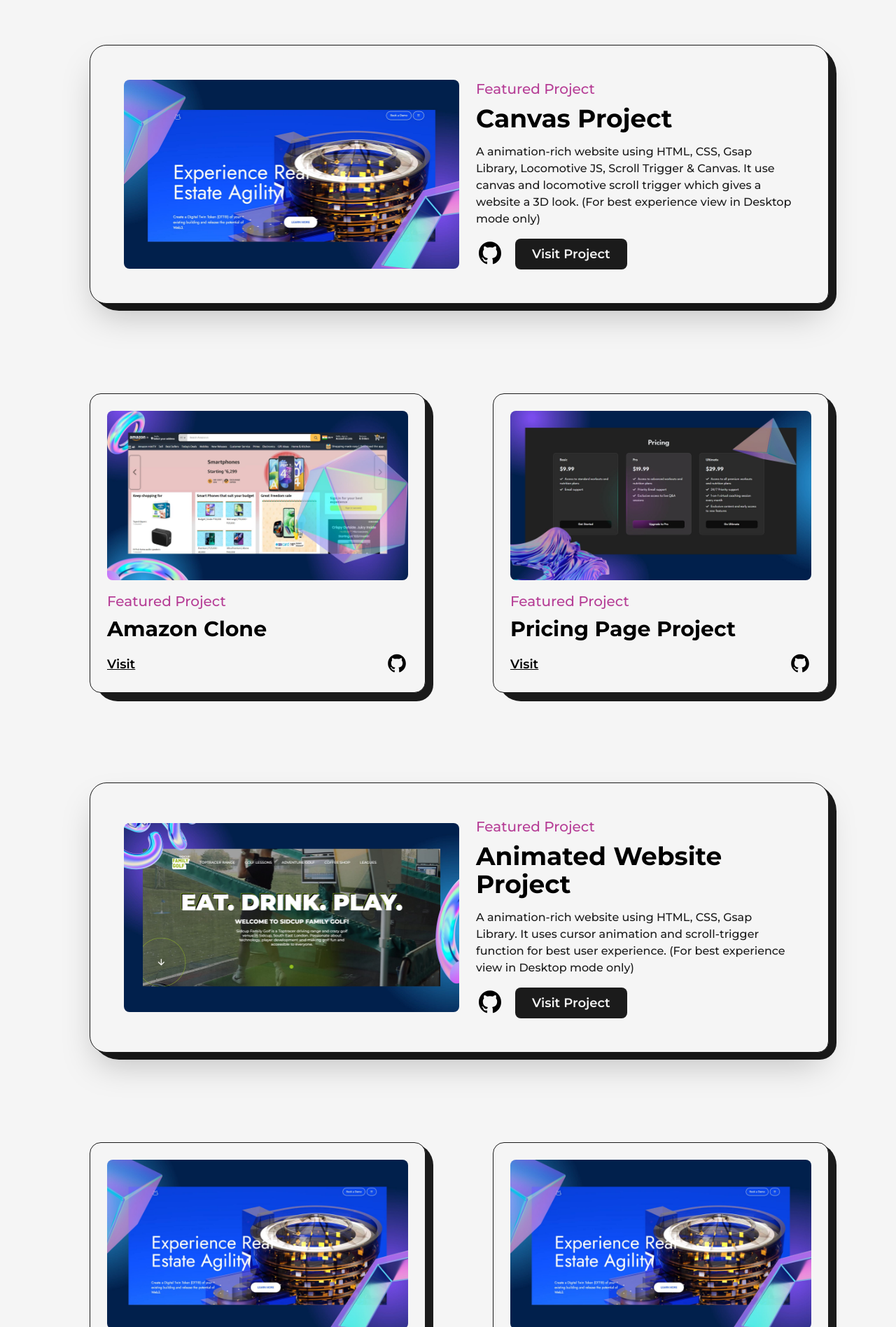
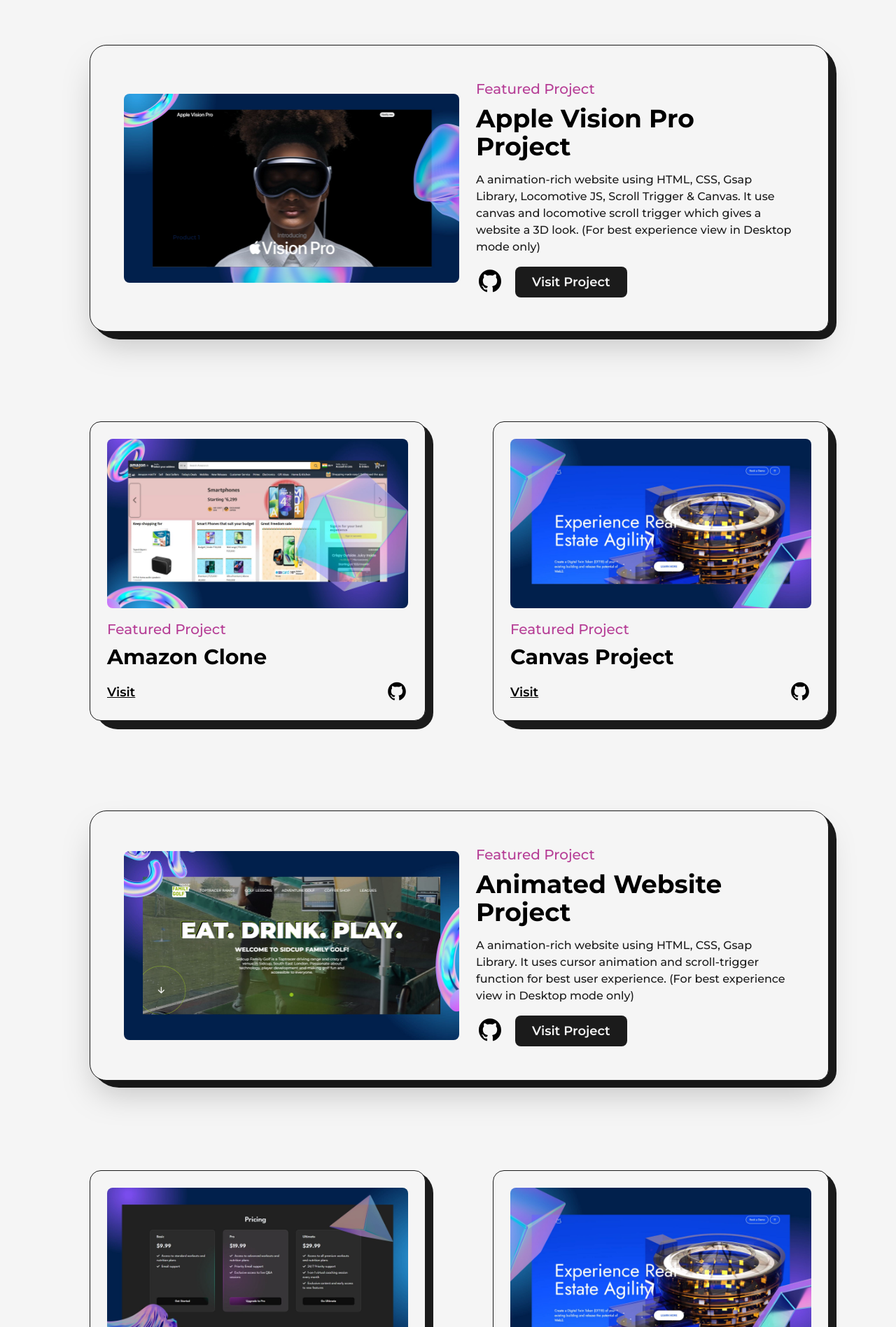
Before and after one commit to HimanshuJ16/portfolio, a Next.js app: page /projects in a window 1280 px wide. Shown: the part 464-2360 px from the top of the page at 70% size. Built offline with nearby package versions, Linux system fonts and the light colour scheme.

Commit message:
last commit

```diff
--- a/src/pages/projects.js
+++ b/src/pages/projects.js
@@ -9,6 +9,7 @@
 import project2 from "../../public/images/projects/2.jpg"
 import project3 from "../../public/images/projects/3.jpg"
 import project4 from "../../public/images/projects/4.jpg"
+import project5 from "../../public/images/projects/6.jpg"
 import { motion } from "framer-motion";
 import TransitionEffect from "@/components/TransitionEffect";
 
@@ -76,12 +77,12 @@
                     <div className="grid grid-cols-12 gap-24 gap-y-32 xl:gap-x-16 lg:gap-x-8 md:gap-y-24 sm:gap-x-0">
                         <div className="col-span-12">
                             <FeaturedProject
-                            title="Canvas Project"
-                            img={project1}
+                            title="Apple Vision Pro Project"
+                            img={project5}
                             summary="A animation-rich website using HTML, CSS, Gsap Library, Locomotive JS, Scroll Trigger & Canvas.
                             It use canvas and locomotive scroll trigger which gives a website a 3D look. (For best experience view in Desktop mode only)"
-                            link="https://himanshuj16.github.io/canvas-project/"
-                            github="https://github.com/HimanshuJ16/canvas-project"
+                            link="https://himanshuj16.github.io/apple-vision-clone/"
+                            github="https://github.com/HimanshuJ16/apple-vision-clone"
                             type="Featured Project"
                             />
                         </div>
@@ -99,13 +100,13 @@
                         </div>
                         <div className="col-span-6 sm:col-span-12">
                             <Project
-                            title="Pricing Page Project"
-                            img={project3}
+                            title="Canvas Project"
+                            img={project1}
                             summary="A feature-rich Crypto Screener App using React, Tailwind CSS, Context API, React Router and Recharts.
                             It shows detail regarding almost all the cryptocurrency. You can easily convert the price in your
                             local currency."
-                            link="https://himanshuj16.github.io/pricing/"
-                            github="https://github.com/HimanshuJ16/pricing"
+                            link="https://himanshuj16.github.io/canvas-project/"
+                            github="https://github.com/HimanshuJ16/canvas-project"
                             type="Featured Project"
                             />
                         </div>
@@ -121,13 +122,13 @@
                         </div>
                         <div className="col-span-6 sm:col-span-12">
                             <Project
-                            title="Crypto Screener Application"
-                            img={project1}
+                            title="Pricing Page Project"
+                            img={project3}
                             summary="A feature-rich Crypto Screener App using React, Tailwind CSS, Context API, React Router and Recharts.
                             It shows detail regarding almost all the cryptocurrency. You can easily convert the price in your
                             local currency."
-                            link="/"
-                            github="/"
+                            link="https://himanshuj16.github.io/pricing/"
+                            github="https://github.com/HimanshuJ16/pricing"
                             type="Featured Project"
                             />
                         </div>
```
Also changed, not shown: public/images/projects/6.jpg (added).
